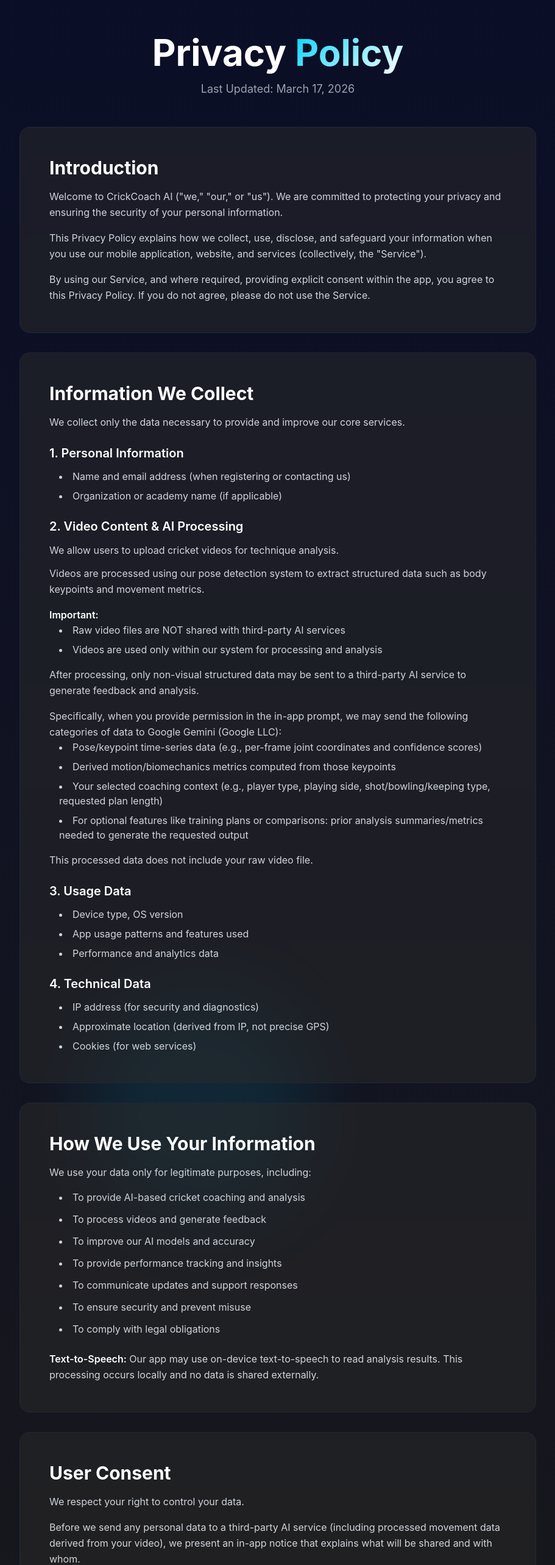
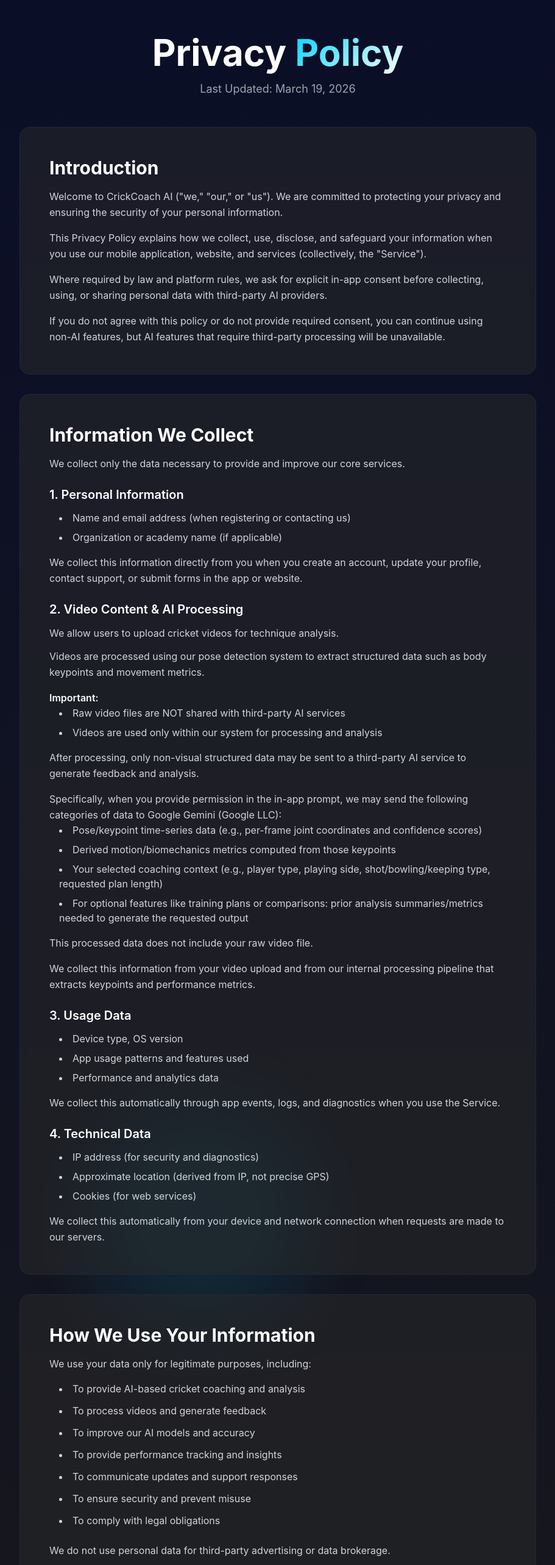
Before and after one commit to sakshamgupta1298/CrickCoachAI_website, a Next.js app in the folder frontend/: page /privacy in a window 1280 px wide. Shown: the part 120-2686 px from the top of the page at 61% size, without its empty margins (184-1095 px from the left). Built offline with nearby package versions, Linux system fonts and the light colour scheme.

Commit message:
update Privacy policy4

```diff
--- a/frontend/components/PrivacyPolicy.tsx
+++ b/frontend/components/PrivacyPolicy.tsx
@@ -53,7 +53,7 @@ export default function PrivacyPolicy() {
               transition={{ duration: 0.6, delay: 0.3 }}
               className="text-gray-400 text-lg"
             >
-              Last Updated: March 17, 2026
+              Last Updated: March 19, 2026
             </motion.p>
           </div>
 
@@ -74,7 +74,10 @@ export default function PrivacyPolicy() {
                 This Privacy Policy explains how we collect, use, disclose, and safeguard your information when you use our mobile application, website, and services (collectively, the &quot;Service&quot;).
               </p>
               <p className="text-gray-300 leading-relaxed mt-4">
-                By using our Service, and where required, providing explicit consent within the app, you agree to this Privacy Policy. If you do not agree, please do not use the Service.
+                Where required by law and platform rules, we ask for explicit in-app consent before collecting, using, or sharing personal data with third-party AI providers.
+              </p>
+              <p className="text-gray-300 leading-relaxed mt-4">
+                If you do not agree with this policy or do not provide required consent, you can continue using non-AI features, but AI features that require third-party processing will be unavailable.
               </p>
             </motion.div>
 
@@ -95,6 +98,9 @@ export default function PrivacyPolicy() {
                 <li>Name and email address (when registering or contacting us)</li>
                 <li>Organization or academy name (if applicable)</li>
               </ul>
+              <p className="text-gray-300 leading-relaxed mt-4">
+                We collect this information directly from you when you create an account, update your profile, contact support, or submit forms in the app or website.
+              </p>
 
               <h3 className="text-xl font-semibold mb-3 text-white mt-6">2. Video Content &amp; AI Processing</h3>
               <p className="text-gray-300 leading-relaxed mb-3">
@@ -123,6 +129,9 @@ export default function PrivacyPolicy() {
               <p className="text-gray-300 leading-relaxed mt-4">
                 This processed data does not include your raw video file.
               </p>
+              <p className="text-gray-300 leading-relaxed mt-4">
+                We collect this information from your video upload and from our internal processing pipeline that extracts keypoints and performance metrics.
+              </p>
 
               <h3 className="text-xl font-semibold mb-3 text-white mt-6">3. Usage Data</h3>
               <ul className="list-disc list-inside space-y-2 text-gray-300 ml-4">
@@ -130,6 +139,9 @@ export default function PrivacyPolicy() {
                 <li>App usage patterns and features used</li>
                 <li>Performance and analytics data</li>
               </ul>
+              <p className="text-gray-300 leading-relaxed mt-4">
+                We collect this automatically through app events, logs, and diagnostics when you use the Service.
+              </p>
 
               <h3 className="text-xl font-semibold mb-3 text-white mt-6">4. Technical Data</h3>
               <ul className="list-disc list-inside space-y-2 text-gray-300 ml-4">
@@ -137,6 +149,9 @@ export default function PrivacyPolicy() {
                 <li>Approximate location (derived from IP, not precise GPS)</li>
                 <li>Cookies (for web services)</li>
               </ul>
+              <p className="text-gray-300 leading-relaxed mt-4">
+                We collect this automatically from your device and network connection when requests are made to our servers.
+              </p>
             </motion.div>
 
             {/* How We Use Your Information */}
@@ -160,6 +175,9 @@ export default function PrivacyPolicy() {
                 <li>To comply with legal obligations</li>
               </ul>
               <p className="text-gray-300 leading-relaxed mt-6">
+                We do not use personal data for third-party advertising or data brokerage.
+              </p>
+              <p className="text-gray-300 leading-relaxed mt-6">
                 <span className="font-semibold text-white">Text-to-Speech:</span> Our app may use on-device text-to-speech to read analysis results. This processing occurs locally and no data is shared externally.
               </p>
             </motion.div>
@@ -176,6 +194,9 @@ export default function PrivacyPolicy() {
               <p className="text-gray-300 leading-relaxed mb-4">
                 Before we send any personal data to a third-party AI service (including processed movement data derived from your video), we present an in-app notice that explains what will be shared and with whom.
               </p>
+              <p className="text-gray-300 leading-relaxed mb-4">
+                The notice identifies: (1) data categories shared, (2) the recipient provider, and (3) the purpose of sharing. You must tap an explicit consent action before any sharing occurs.
+              </p>
               <p className="text-gray-300 leading-relaxed mb-2 font-semibold text-white">Users must provide explicit consent before:</p>
               <ul className="list-disc list-inside space-y-2 text-gray-300 ml-4">
                 <li>Uploading videos</li>
@@ -184,6 +205,9 @@ export default function PrivacyPolicy() {
               </ul>
               <p className="text-gray-300 leading-relaxed mt-4">
                 If you do not consent, you can still use non-AI parts of the app, but features that require third-party AI processing may be unavailable.
+              </p>
+              <p className="text-gray-300 leading-relaxed mt-4">
+                You can withdraw consent at any time from in-app privacy controls (or by contacting us). After withdrawal, we stop new third-party AI sharing for your account, except where processing is required to complete a request you already submitted.
               </p>
             </motion.div>
 
@@ -200,6 +224,9 @@ export default function PrivacyPolicy() {
               </p>
               <p className="text-gray-300 leading-relaxed mb-4">
                 We may share data only in the following cases:
+              </p>
+              <p className="text-gray-300 leading-relaxed mb-4">
+                The main third parties and data categories are listed below so users can clearly understand what is shared and why.
               </p>
 
               <h3 className="text-xl font-semibold mb-3 text-white mt-6">1. Third-Party AI Services</h3>
@@ -228,6 +255,9 @@ export default function PrivacyPolicy() {
                 <li>Cloud storage, analytics, and infrastructure providers</li>
                 <li>Only to operate and improve our service</li>
               </ul>
+              <p className="text-gray-300 leading-relaxed mt-4">
+                We require these providers to handle data only under our instructions and to provide protections that are the same as or stronger than the protections described in this policy.
+              </p>
 
               <h3 className="text-xl font-semibold mb-3 text-white mt-6">5. Legal Requirements</h3>
               <ul className="list-disc list-inside space-y-2 text-gray-300 ml-4">
@@ -347,6 +377,9 @@ export default function PrivacyPolicy() {
                 </li>
                 <li>Some data may be retained if required by law</li>
               </ul>
+              <p className="text-gray-300 leading-relaxed mt-4">
+                AI request/response records and operational logs are retained only for service delivery, security, and troubleshooting, then deleted or anonymized based on our retention schedule.
+              </p>
             </motion.div>
 
             {/* Children’s Privacy */}
```
